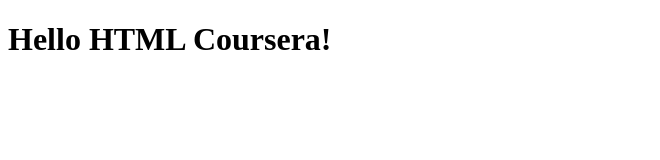
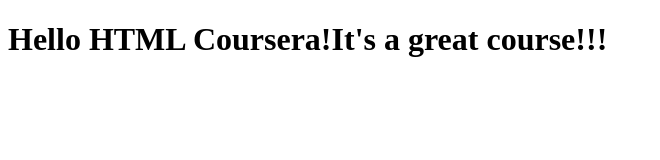
Before and after one commit to tripleL-ph/htmlcoursera-test, a plain HTML site: page site/index.html in a window 1280 px wide. Shown: the whole page, without its empty margins (0-660 px from the left). Drawn offline with Linux system fonts and the light colour scheme.

Commit message:
Small addition to our page content.

```diff
--- a/site/index.html
+++ b/site/index.html
@@ -4,6 +4,6 @@
     <title>Hello html coursera</title>
     </head>
     <body>
-    <h1>Hello HTML Coursera!</h1>
+    <h1>Hello HTML Coursera!It's a great course!!!</h1>
     </body>
 </html>
```
